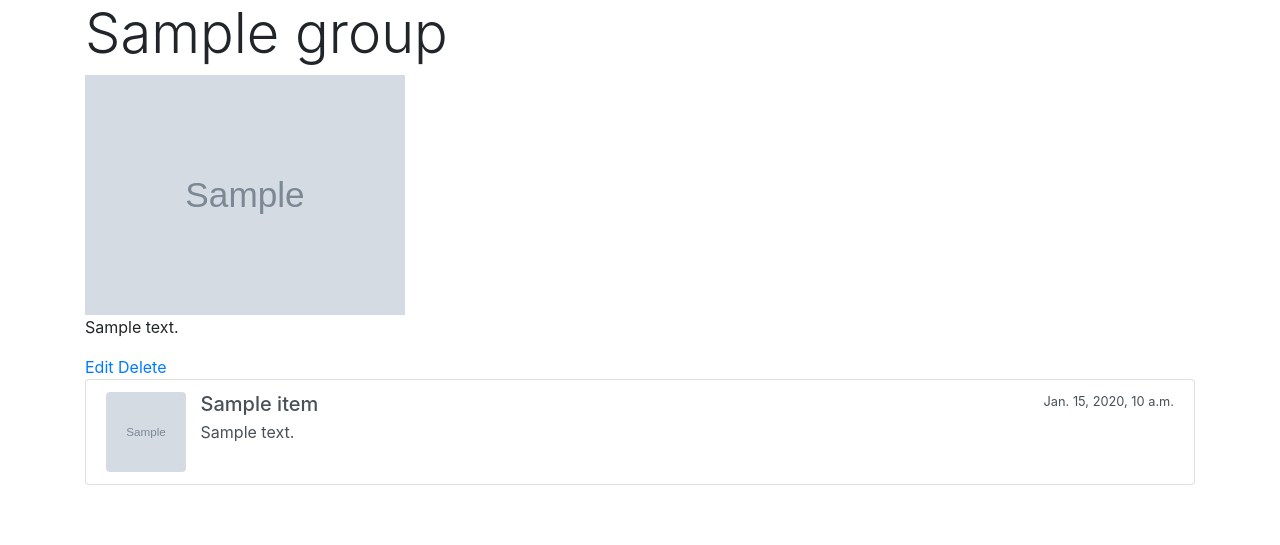
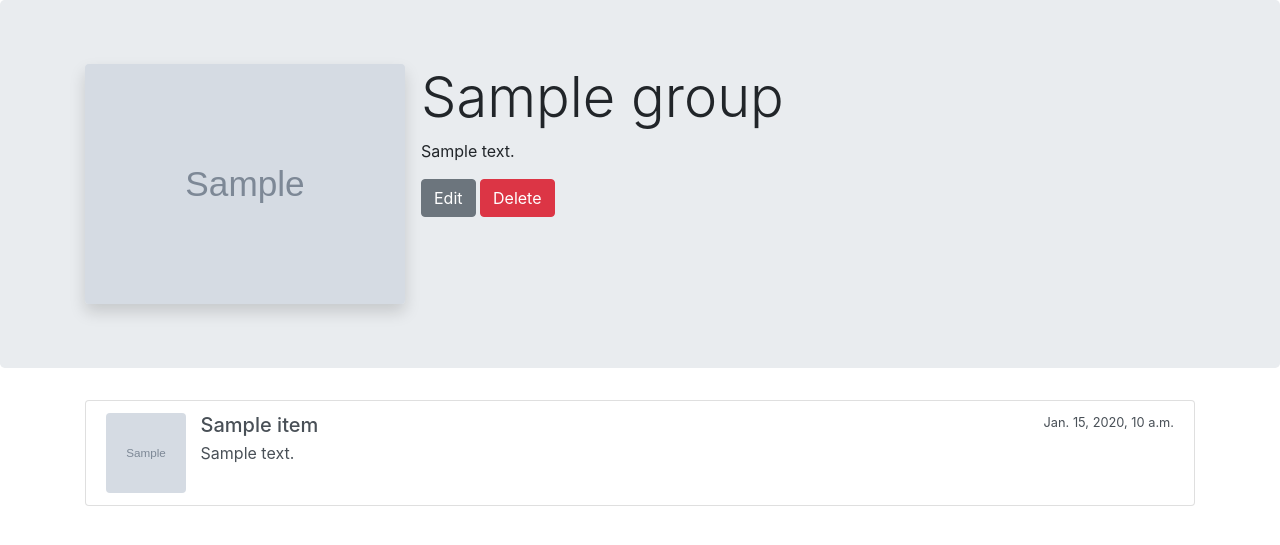
Before and after one commit to BlueKnek/HomeInv, a Django app: page /inv/group/1 in a window 1280 px wide. Shown: the part 56-601 px from the top of the page. Run offline with Django 3.2, Linux system fonts and the light colour scheme; tables that the repository leaves empty hold one stand-in row (values such as "Sample post"); grey boxes marked "Sample" are stand-in pictures; some libraries are stand-ins or nearby versions.

Commit message:
Use jumbotron with media in group detail

```diff
--- a/django-homeinv/app_homeinv/templates/app_homeinv/group_detail.html
+++ b/django-homeinv/app_homeinv/templates/app_homeinv/group_detail.html
@@ -1,13 +1,22 @@
 {% extends "base.html" %}
 
 {% block content %}
+
+<div class="jumbotron">
+  <div class="container">
+    <div class="media">
+      <img class="rounded shadow mr-3" src="{{ object.photo.url }}" style="width: 20em;"/>
+      <div class="media-body">
+        <h1 class="display-4">{{ object.name }}</h1>
+        <p>{{ object.description }}</p>
+        <a class="btn btn-secondary" href="{% url 'homeinv:group-update' object.pk %}">Edit</a>
+        <a class="btn btn-danger" href="{% url 'homeinv:group-delete' object.pk %}">Delete</a>
+      </div>
+    </div>
+  </div>
+</div>
+
 <div class="container">
-  <h1 class="display-4">{{ object.name }}</h1>
-  <img src="{{ object.photo.url }}" style="width: 20em;"/>
-  <p>{{ object.description }}</p>
-  <a href="{% url 'homeinv:group-update' object.pk %}">Edit</a>
-  <a href="{% url 'homeinv:group-delete' object.pk %}">Delete</a>
-
   {% include "app_homeinv/includes/items_list.html" with items=object.item_set.all only %}
 </div>
 {% endblock content %}
```
